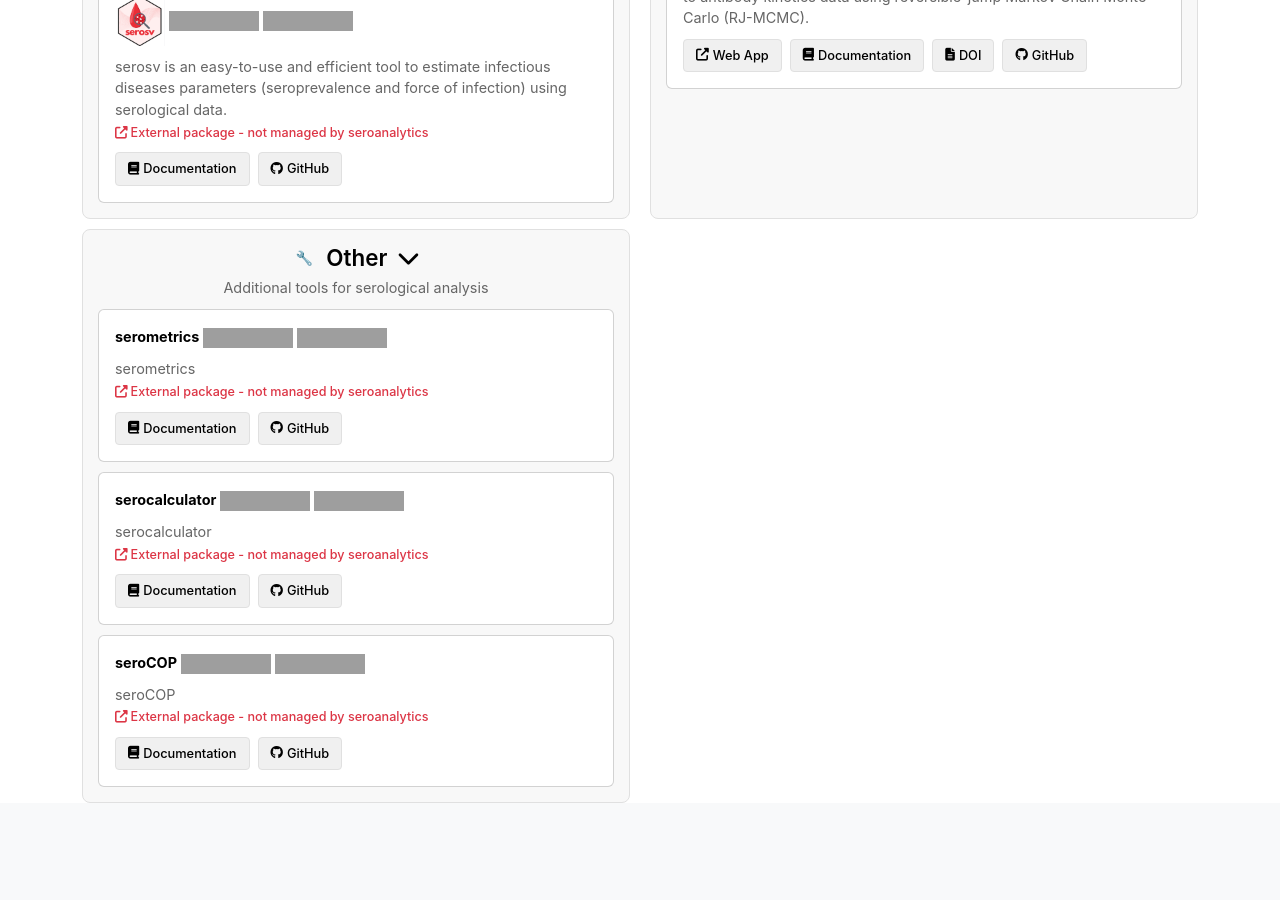
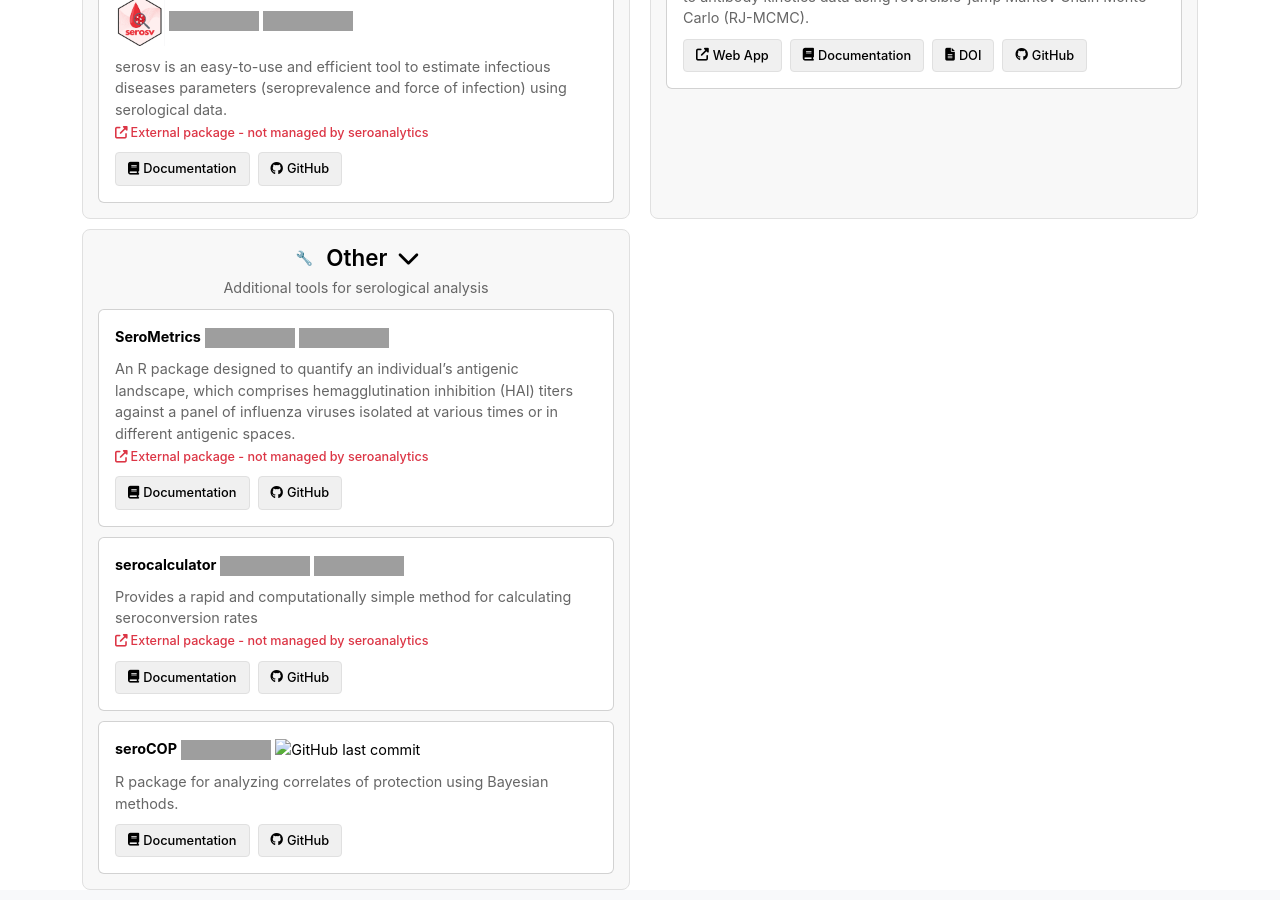
Before and after one commit to seroanalytics/seroanalytics.github.io, a Jekyll site: the page built from index.md, in a window 1280 px wide and 900 px high, scrolled down 1303 px. Built offline with Jekyll 4.4.1, drawn with Linux system fonts in a browser that asks for light colours; before the commit the page ends 2116 px from its top, so only the background shows below that; grey boxes are pictures that could not be loaded.

Commit message:
Updated code

```diff
--- a/_data/other.yml
+++ b/_data/other.yml
@@ -1,20 +1,20 @@
-- name: "serometrics"
-  description: "serometrics"
-  docs: ""
-  gh_repo: ""
+- name: "SeroMetrics"
+  description: "An R package designed to quantify an individual’s antigenic landscape, which comprises hemagglutination inhibition (HAI) titers against a panel of influenza viruses isolated at various times or in different antigenic spaces."
+  docs: "https://github.com/byyangyby/SeroMetrics"
+  gh_repo: "https://github.com/byyangyby/SeroMetrics"
   category: "other"
   external: true
 
 - name: "serocalculator"
-  description: "serocalculator"
-  docs: ""
-  gh_repo: ""
+  description: "Provides a rapid and computationally simple method for calculating seroconversion rates"
+  docs: "https://ucd-serg.github.io/serocalculator/articles/serocalculator.html"
+  gh_repo: "https://github.com/UCD-SERG/serocalculator"
   category: "other"
   external: true
 
 - name: "seroCOP"
-  description: "seroCOP"
-  docs: ""
-  gh_repo: ""
+  description: "R package for analyzing correlates of protection using Bayesian methods."
+  docs: "seroanalytics.org/seroCOP/"
+  gh_repo: "https://github.com/seroanalytics/seroCOP"
   category: "other"
-  external: true
+  external: false
```
